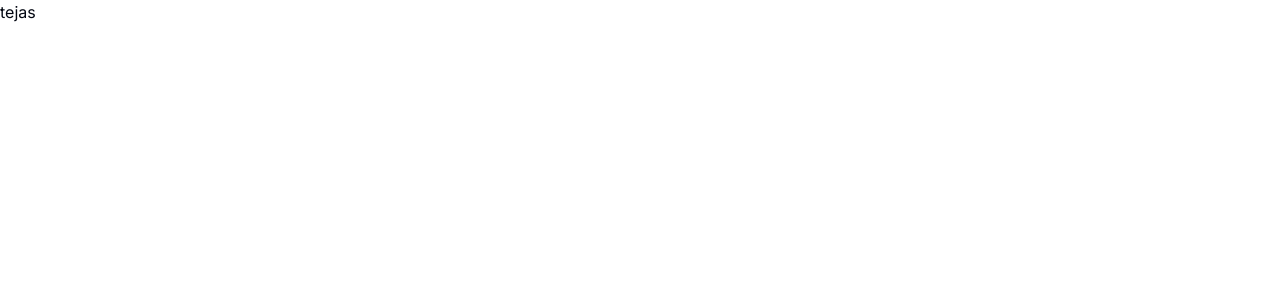
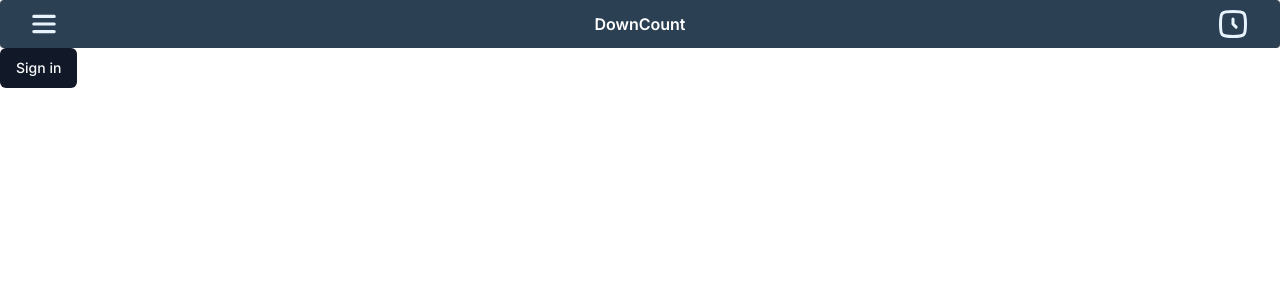
Before and after one commit to TejasBhovad/countdown, a Next.js app: page /tejas in a window 1280 px wide. Shown: the top 300 px of the page. Built offline with nearby package versions, Linux system fonts and the light colour scheme.

Commit message:
📁 Updated logo files

```diff
--- a/app/tejas/page.jsx
+++ b/app/tejas/page.jsx
@@ -1,9 +1,14 @@
-import React from 'react'
+import React from "react";
+import Navbar from "@/components/Navbar";
+import SignIn from "@/components/SignIn";
 
 const page = () => {
   return (
-    <div>tejas</div>
-  )
-}
+    <div>
+      <Navbar />
+      <SignIn />
+    </div>
+  );
+};
 
-export default page
+export default page;
--- a/components/Navbar.jsx
+++ b/components/Navbar.jsx
@@ -1,5 +1,6 @@
 import React from "react";
 import Menu from "@/components/logos/Menu";
+import Clock from "@/components/logos/Clock";
 
 const Navbar = () => {
   return (
@@ -8,7 +9,9 @@ const Navbar = () => {
         <Menu />
       </div>
       <div className="title w-1/3 text-center font-semibold">DownCount</div>
-      <div className="clock w-1/3 text-right">clock</div>
+      <div className="clock w-1/3 text-right flex items-center justify-end">
+        <Clock className="w-5 h-5"/>
+      </div>
     </div>
   );
 };
--- /dev/null
+++ b/components/SignIn.jsx
@@ -0,0 +1,12 @@
+import React from "react";
+import { Button } from "@/components/ui/button";
+
+const SignIn = () => {
+  return (
+    <div className="">
+      <Button className="bg-primary">Sign in</Button>
+    </div>
+  );
+};
+
+export default SignIn;
--- /dev/null
+++ b/components/logos/BigClock.jsx
@@ -0,0 +1,28 @@
+import React from "react";
+
+function Clock() {
+  return (
+    <svg
+      xmlns="http://www.w3.org/2000/svg"
+      width="80"
+      height="80"
+      fill="none"
+      viewBox="0 0 60 60"
+    >
+      <path
+        stroke="#E7F4FD"
+        strokeLinecap="round"
+        strokeLinejoin="round"
+        strokeWidth="6"
+        d="M30 20v10l6.25 6.25"
+      ></path>
+      <path
+        stroke="#E7F4FD"
+        strokeWidth="6"
+        d="M5 30C5 18.215 5 12.322 8.661 8.661 12.322 5 18.215 5 30 5c11.785 0 17.678 0 21.339 3.661 3.66 3.661 3.66 9.554 3.66 21.339 0 11.785 0 17.678-3.66 21.339-3.661 3.66-9.554 3.66-21.339 3.66-11.785 0-17.678 0-21.339-3.66C5 47.678 5 41.785 5 30z"
+      ></path>
+    </svg>
+  );
+}
+
+export default Clock;
--- /dev/null
+++ b/components/logos/Clock.jsx
@@ -0,0 +1,28 @@
+import React from "react";
+
+function Clock() {
+  return (
+    <svg
+      xmlns="http://www.w3.org/2000/svg"
+      width="30"
+      height="30"
+      fill="none"
+      viewBox="0 0 60 60"
+    >
+      <path
+        stroke="#E7F4FD"
+        strokeLinecap="round"
+        strokeLinejoin="round"
+        strokeWidth="6"
+        d="M30 20v10l6.25 6.25"
+      ></path>
+      <path
+        stroke="#E7F4FD"
+        strokeWidth="6"
+        d="M5 30C5 18.215 5 12.322 8.661 8.661 12.322 5 18.215 5 30 5c11.785 0 17.678 0 21.339 3.661 3.66 3.661 3.66 9.554 3.66 21.339 0 11.785 0 17.678-3.66 21.339-3.661 3.66-9.554 3.66-21.339 3.66-11.785 0-17.678 0-21.339-3.66C5 47.678 5 41.785 5 30z"
+      ></path>
+    </svg>
+  );
+}
+
+export default Clock;
--- /dev/null
+++ b/components/logos/Science.jsx
@@ -0,0 +1,31 @@
+import React from "react";
+
+function Science() {
+  return (
+    <svg
+      xmlns="http://www.w3.org/2000/svg"
+      width="51"
+      height="64"
+      fill="none"
+      viewBox="0 0 51 64"
+    >
+      <g clipPath="url(#clip0_221_180)">
+        <path
+          fill="#fff"
+          d="M20.958 29.417v-30h-20v50h50v-20h-30zm25 15h-5v-5h-5v5h-5v-5h-5v5h-5v-5h-5v5h-10v-10h5v-5h-5v-5h5v-5h-5v-5h5v-5h-5v-5h10v30h30v10z"
+        ></path>
+      </g>
+      <defs>
+        <clipPath id="clip0_221_180">
+          <path
+            fill="#fff"
+            d="M0 0H50V62.5H0z"
+            transform="translate(.333 .667)"
+          ></path>
+        </clipPath>
+      </defs>
+    </svg>
+  );
+}
+
+export default Science;
--- /dev/null
+++ b/components/logos/Smile.jsx
@@ -0,0 +1,29 @@
+import React from "react";
+
+function Smile() {
+  return (
+    <svg
+      xmlns="http://www.w3.org/2000/svg"
+      width="51"
+      height="64"
+      fill="none"
+      viewBox="0 0 51 64"
+    >
+      <g fill="#fff" clipPath="url(#clip0_221_151)">
+        <path d="M25.313.333C11.39.333 0 11.724 0 25.646c0 13.922 11.39 25.312 25.313 25.312 13.921 0 25.312-11.39 25.312-25.312S39.235.333 25.312.333zm0 45.563c-11.138 0-20.25-9.113-20.25-20.25 0-11.138 9.112-20.25 20.25-20.25 11.137 0 20.25 9.112 20.25 20.25 0 11.137-9.113 20.25-20.25 20.25z"></path>
+        <path d="M32.4 32.733c-4.05 4.05-10.378 4.05-14.428 0-1.013-1.012-2.531-1.012-3.544 0-1.012 1.013-1.012 2.532 0 3.544 3.038 3.038 7.088 4.556 10.884 4.556 3.797 0 7.847-1.518 10.632-4.556 1.012-1.012 1.012-2.531 0-3.544-.76-1.012-2.532-1.012-3.544 0zM16.453 23.115a3.797 3.797 0 100-7.594 3.797 3.797 0 000 7.594zM34.172 23.115a3.797 3.797 0 100-7.594 3.797 3.797 0 000 7.594z"></path>
+      </g>
+      <defs>
+        <clipPath id="clip0_221_151">
+          <path
+            fill="#fff"
+            d="M0 0H50.625V63.281H0z"
+            transform="translate(0 .333)"
+          ></path>
+        </clipPath>
+      </defs>
+    </svg>
+  );
+}
+
+export default Smile;
```
